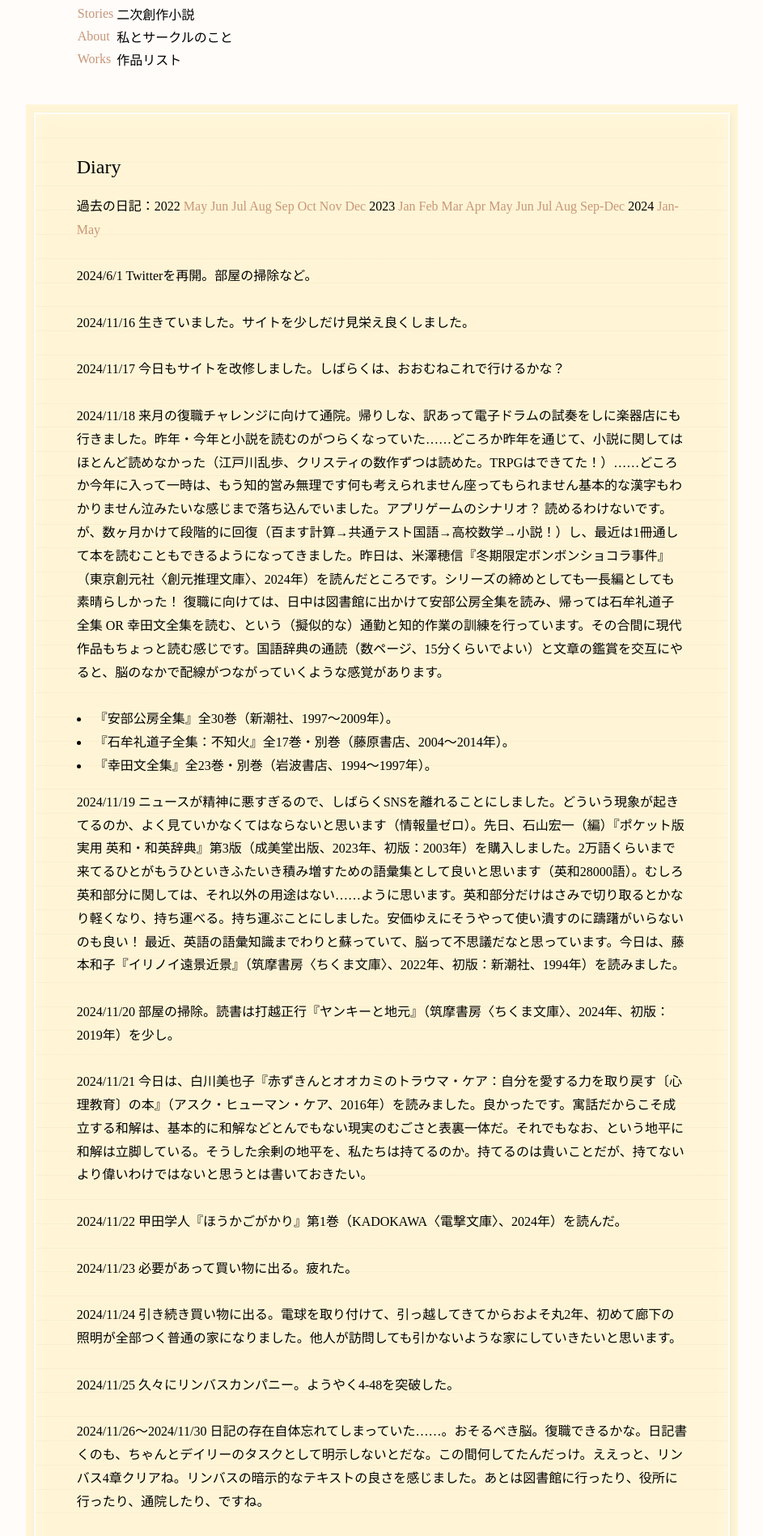
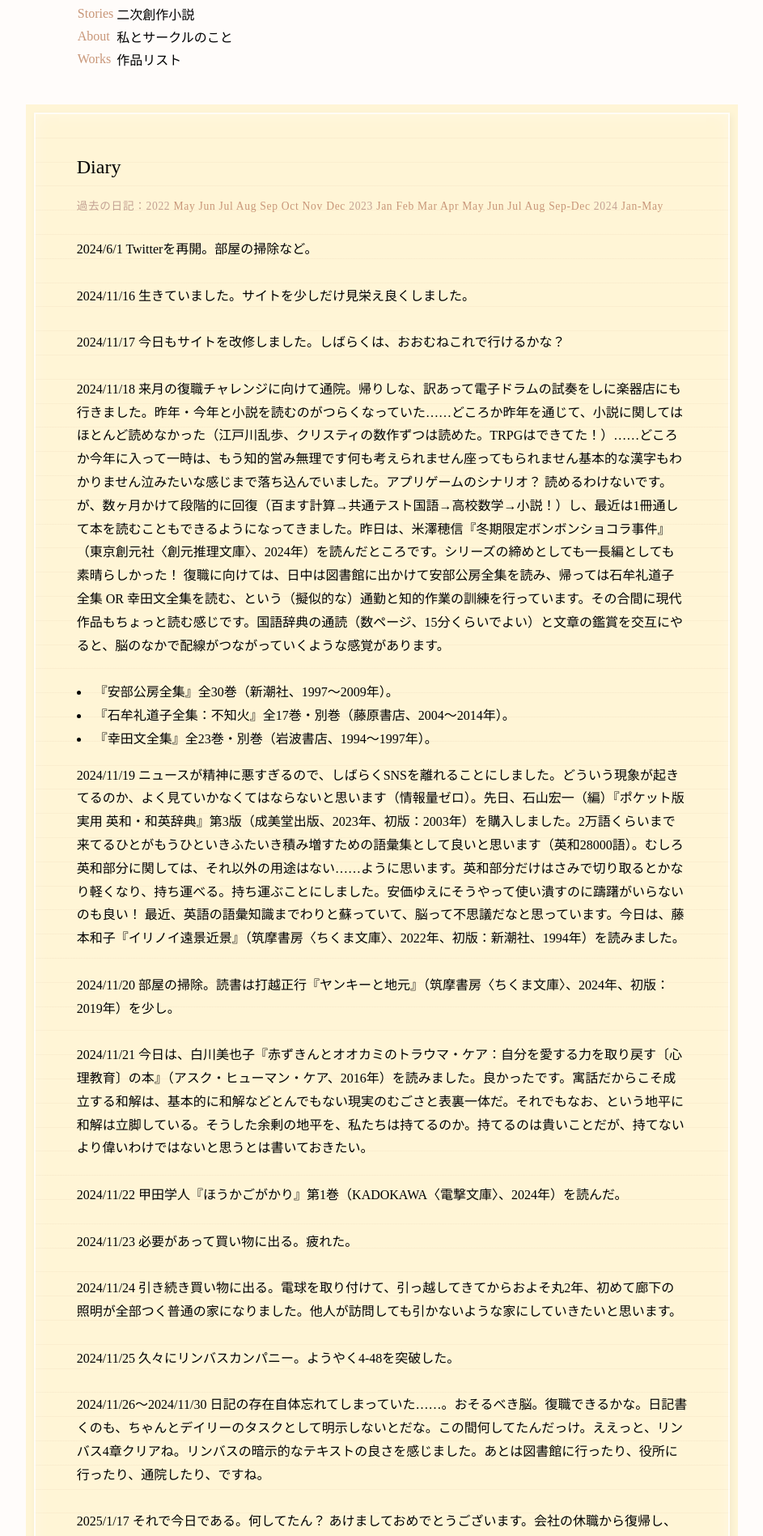
Before and after one commit to misora100/misora100.github.io, a Jekyll site: the page index.html, which Jekyll copies as it is, in a window 1280 px wide. Shown: the part 542-2439 px from the top of the page at 81% size, without its empty margins (168-1111 px from the left). Built offline with Jekyll 4.4.1, drawn with Linux system fonts in a browser that asks for light colours; some web fonts are replaced.

Commit message:
Update style.css

```diff
--- a/css/style.css
+++ b/css/style.css
@@ -112,6 +112,12 @@
     margin-bottom: 1.8em;
 }
 
+#diary p:first-of-type {
+    font-size: 0.85em;
+    color: rgba(180, 140, 130, 0.8);
+    letter-spacing: 0.05em;
+}
+
 a#diary {
     text-decoration:none;
     color: rgb(180, 140, 130);
@@ -210,4 +216,10 @@
     margin-bottom: 1.6em;
 }
 
+#diary p:first-of-type {
+    font-size: 0.85em;
+    color: rgba(180, 140, 130, 0.8);
+    letter-spacing: 0.05em;
 }
+
+}
```
